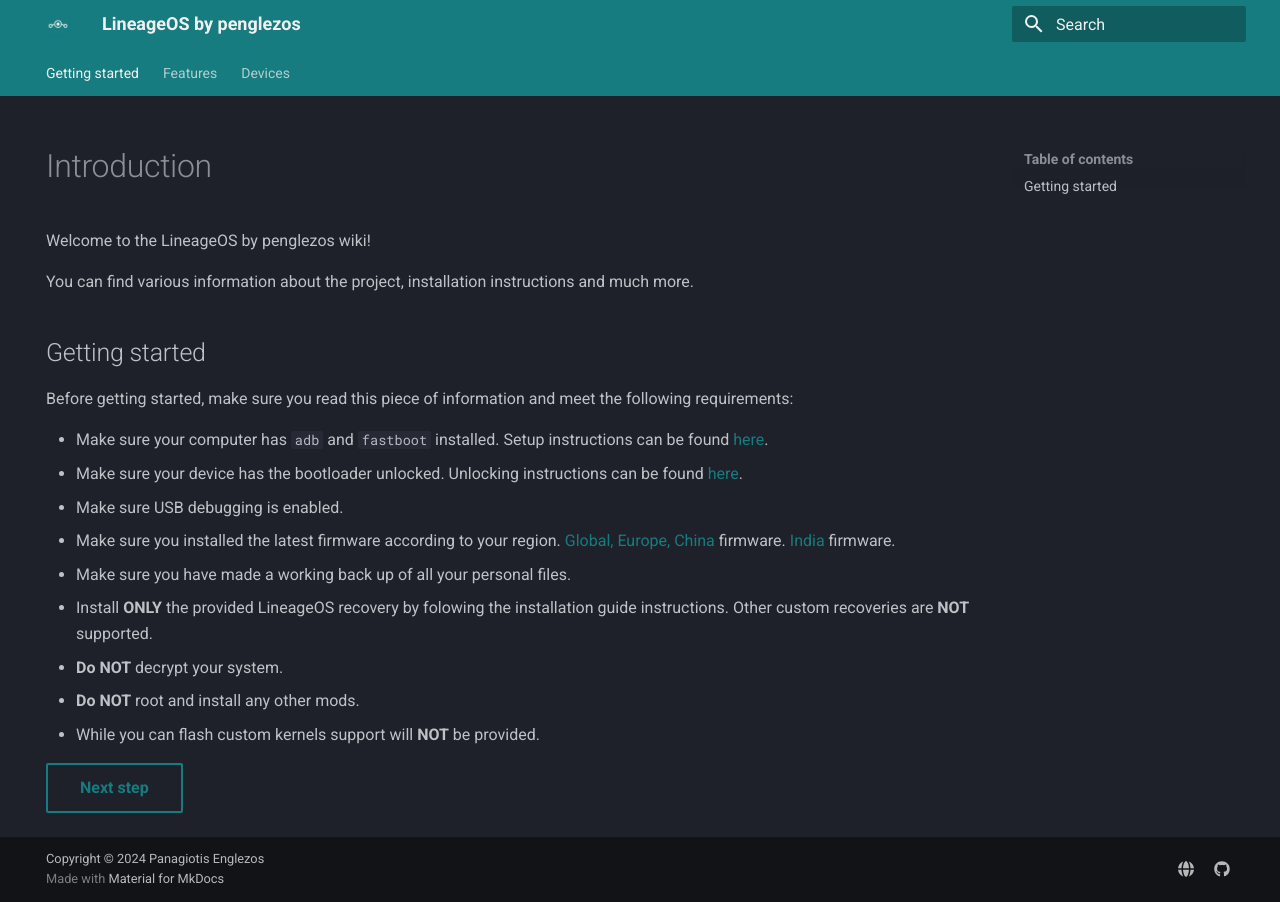
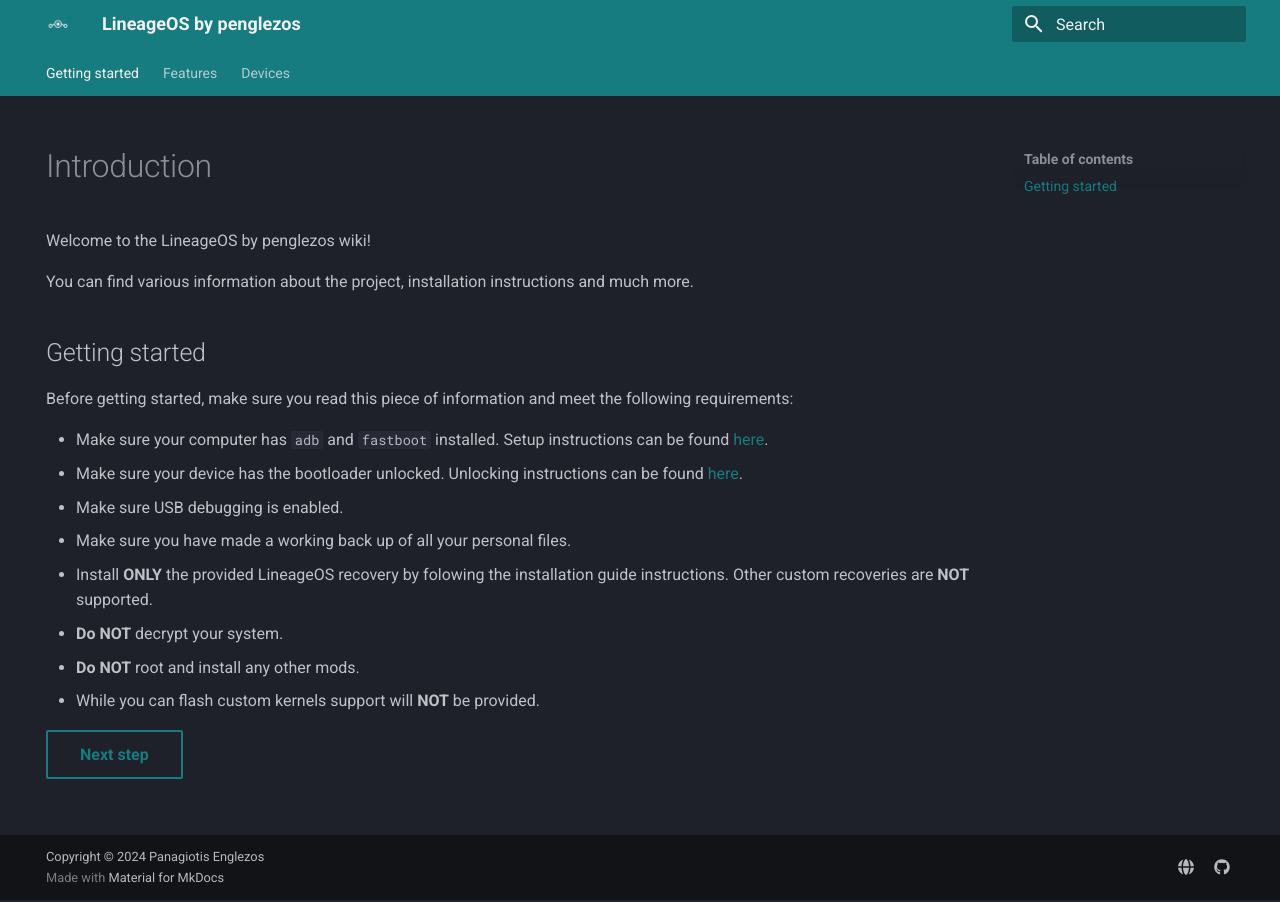
Before and after one commit to penglezos/lineageos.penglezos.dev, an MkDocs documentation site: the page built from docs/index.md, in a window 1280 px wide. Built offline with MkDocs 1.6.1 and Material for MkDocs 9.7.7, drawn with Linux system fonts in a browser that asks for light colours.

Commit message:
docs: Remove firmware from Getting Started section
- Included in installation instructions

Signed-off-by: penglezos <panagiotisegl@gmail.com>

```diff
--- a/docs/index.md
+++ b/docs/index.md
@@ -14,7 +14,6 @@
 * Make sure your computer has `adb` and `fastboot` installed. Setup instructions can be found [here](https://wiki.lineageos.org/adb_fastboot_guide.html).
 * Make sure your device has the bootloader unlocked. Unlocking instructions can be found [here](https://new.c.mi.com/global/post/101245).
 * Make sure USB debugging is enabled.
-* Make sure you installed the latest firmware according to your region. [Global, Europe, China](https://xmfirmwareupdater.com/firmware/raphael/) firmware. [India](https://xmfirmwareupdater.com/firmware/raphaelin/) firmware.
 * Make sure you have made a working back up of all your personal files.
 * Install **ONLY** the provided LineageOS recovery by folowing the installation guide instructions. Other custom recoveries are **NOT** supported.
 * **Do NOT** decrypt your system.
```
